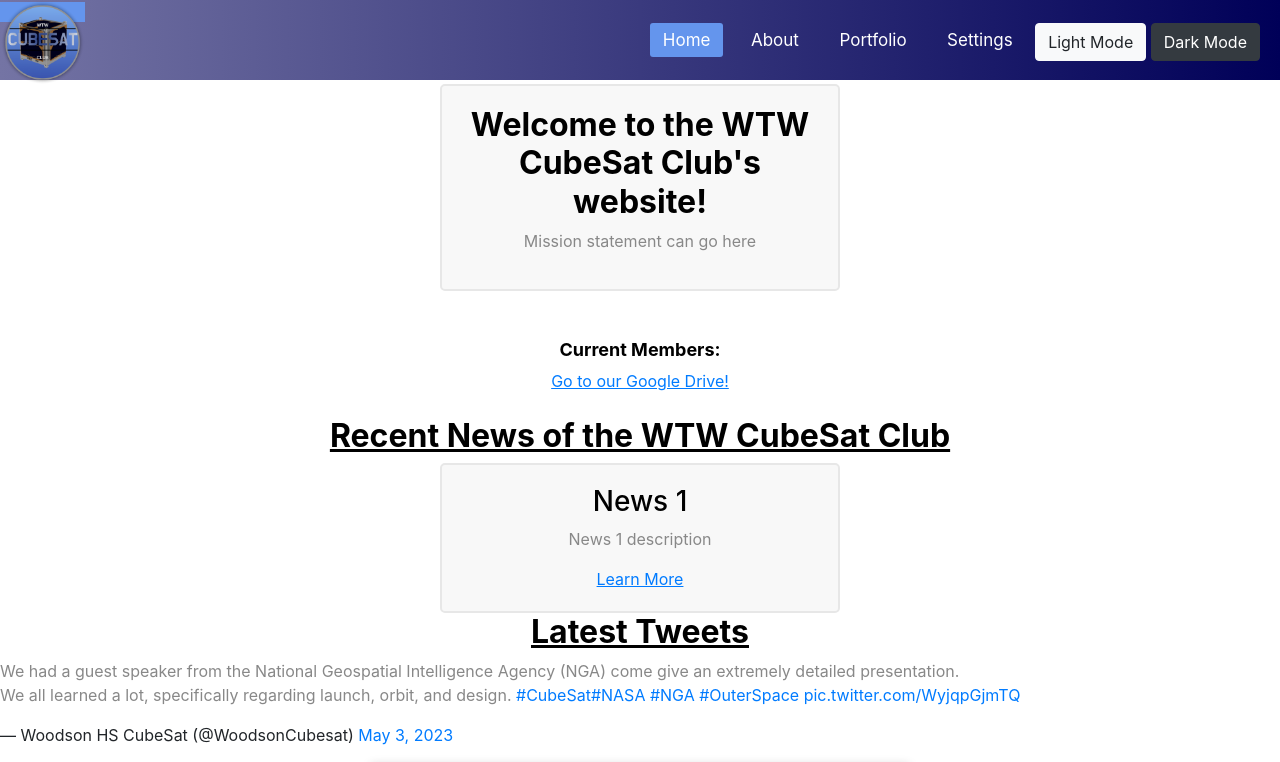
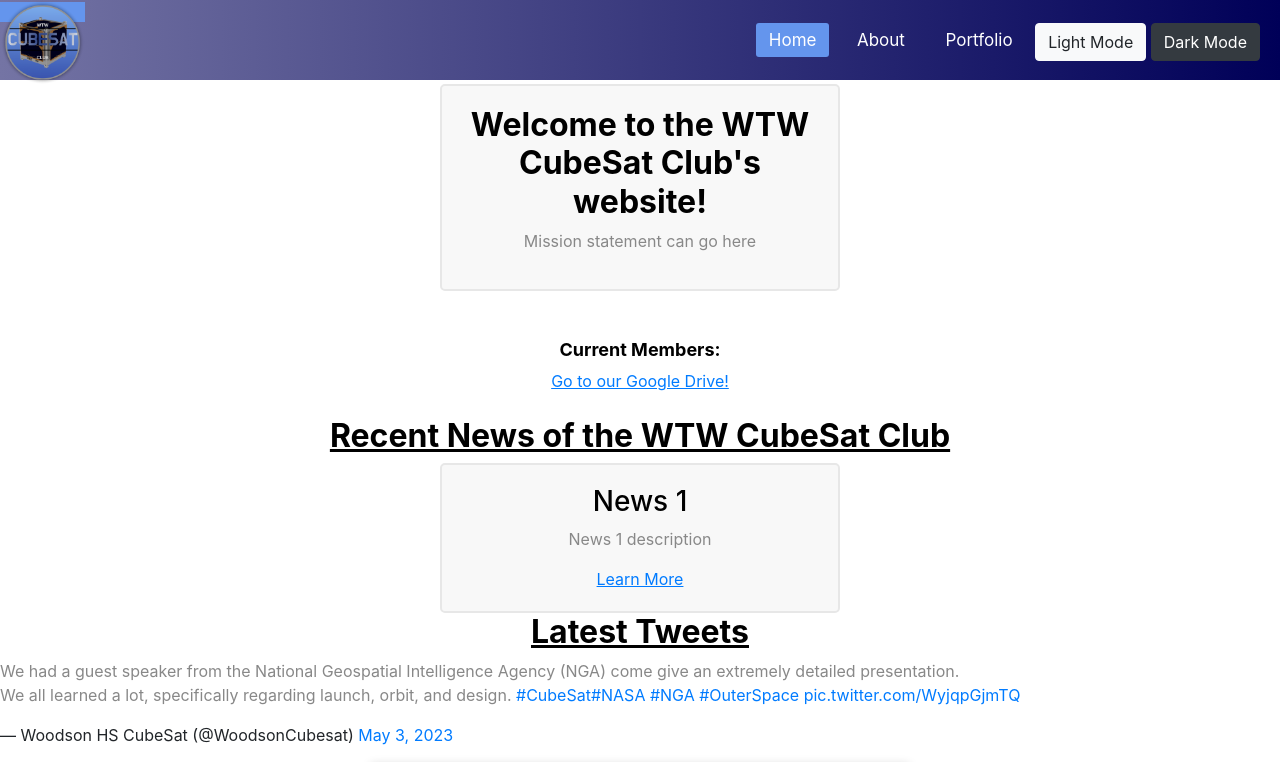
Before and after one commit to WTW-CubeSat-Club/WTW-CubeSat-Website, a plain HTML site: page index.html in a window 1280 px wide. Shown: the top 762 px of the page. Drawn offline with nearby package versions, Linux system fonts and the light colour scheme; a script that the page names is missing.

Commit message:
Removed settings.html

```diff
--- a/index.html
+++ b/index.html
@@ -28,7 +28,6 @@
         <li><a class="active" href="index.html">Home</a></li>
         <li><a href="about.html">About</a></li>
         <li><a href="portfolio.html">Portfolio</a></li>
-        <li><a href="Settings.html">Settings</a></li>
         <button class="btn btn-light" onclick="swapStyle('light.css')">Light Mode</button>
         <button class="btn btn-dark" onclick="swapStyle('dark.css')">Dark Mode</button>
           <!--Dark/Light info and options-->
```
